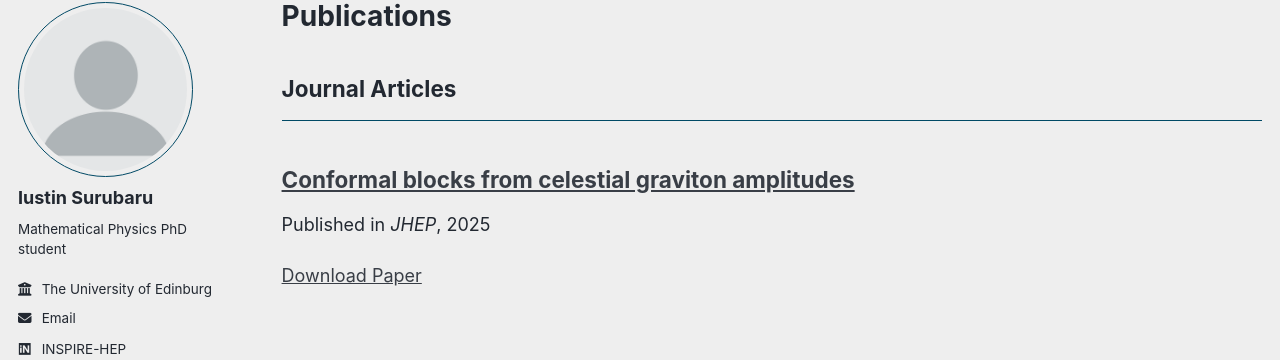
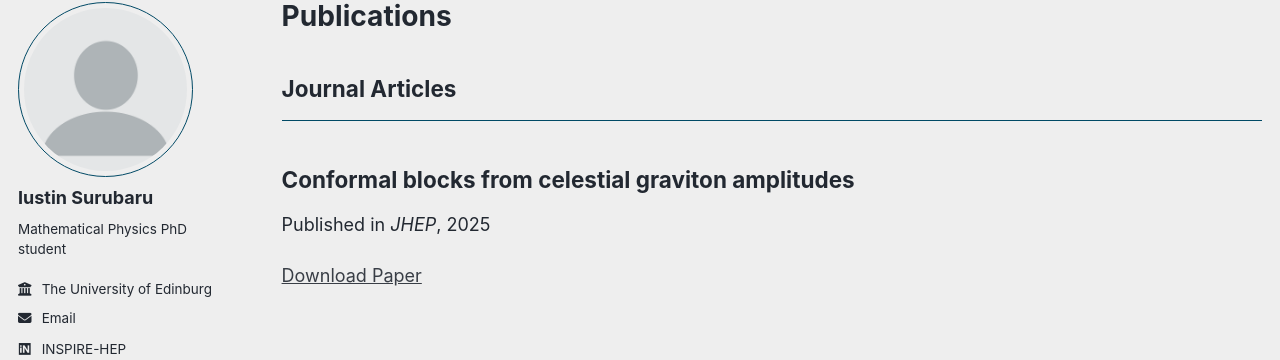
Before and after one commit to IustinS2/IustinS2.github.io, a Jekyll site: the page built from _pages/publications.html, in a window 1280 px wide. Shown: the part 99-459 px from the top of the page. Built offline with Jekyll 4.4.1, drawn with Linux system fonts in a browser that asks for light colours; some web fonts are replaced; a script bundle is joined from its source files by our own code; library files that are not in the unit come from our copies.

Commit message:
Simplify title display in archive-single.html

```diff
--- a/_includes/archive-single.html
+++ b/_includes/archive-single.html
@@ -27,11 +27,7 @@
     {% endif %}
 
     <h2 class="archive__item-title" itemprop="headline">
-      {% if post.link %}
-        <a href="{{ post.link }}">{{ title }}</a> <a href="{{ base_path }}{{ post.url }}" rel="permalink"><i class="fa fa-link" aria-hidden="true" title="permalink"></i><span class="sr-only">Permalink</span></a>
-      {% else %}
-        <a href="{{ base_path }}{{ post.url }}" rel="permalink">{{ title }}</a>
-      {% endif %}
+      {{ post.title }}
     </h2>
 
     {% if post.read_time %}
```
